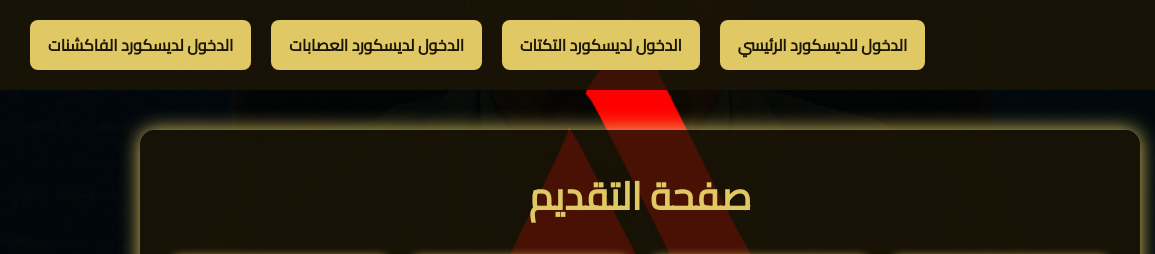
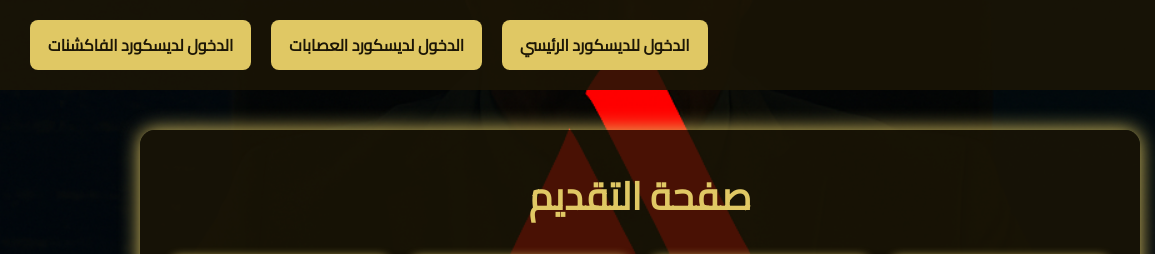
Before and after one commit to vexar8/arabcityrp-site, a plain HTML site: page index.html in a window 1280 px wide. Shown: the top 254 px of the page, 0-1155 px from the left. Drawn offline with Linux system fonts and the light colour scheme.

Commit message:
Update index.html

```diff
--- a/index.html
+++ b/index.html
@@ -12,7 +12,6 @@
         <nav>
             <ul>
                 <li><a href="https://discord.gg/arabcity" target="_blank" class="btn">الدخول للديسكورد الرئيسي</a></li>
-                <li><a href="https://discord.gg/tickets" target="_blank" class="btn">الدخول لديسكورد التكتات</a></li>
                 <li><a href="https://discord.gg/gangs" target="_blank" class="btn">الدخول لديسكورد العصابات</a></li>
                 <li><a href="https://discord.gg/factions" target="_blank" class="btn">الدخول لديسكورد الفاكشنات</a></li>
             </ul>
```
